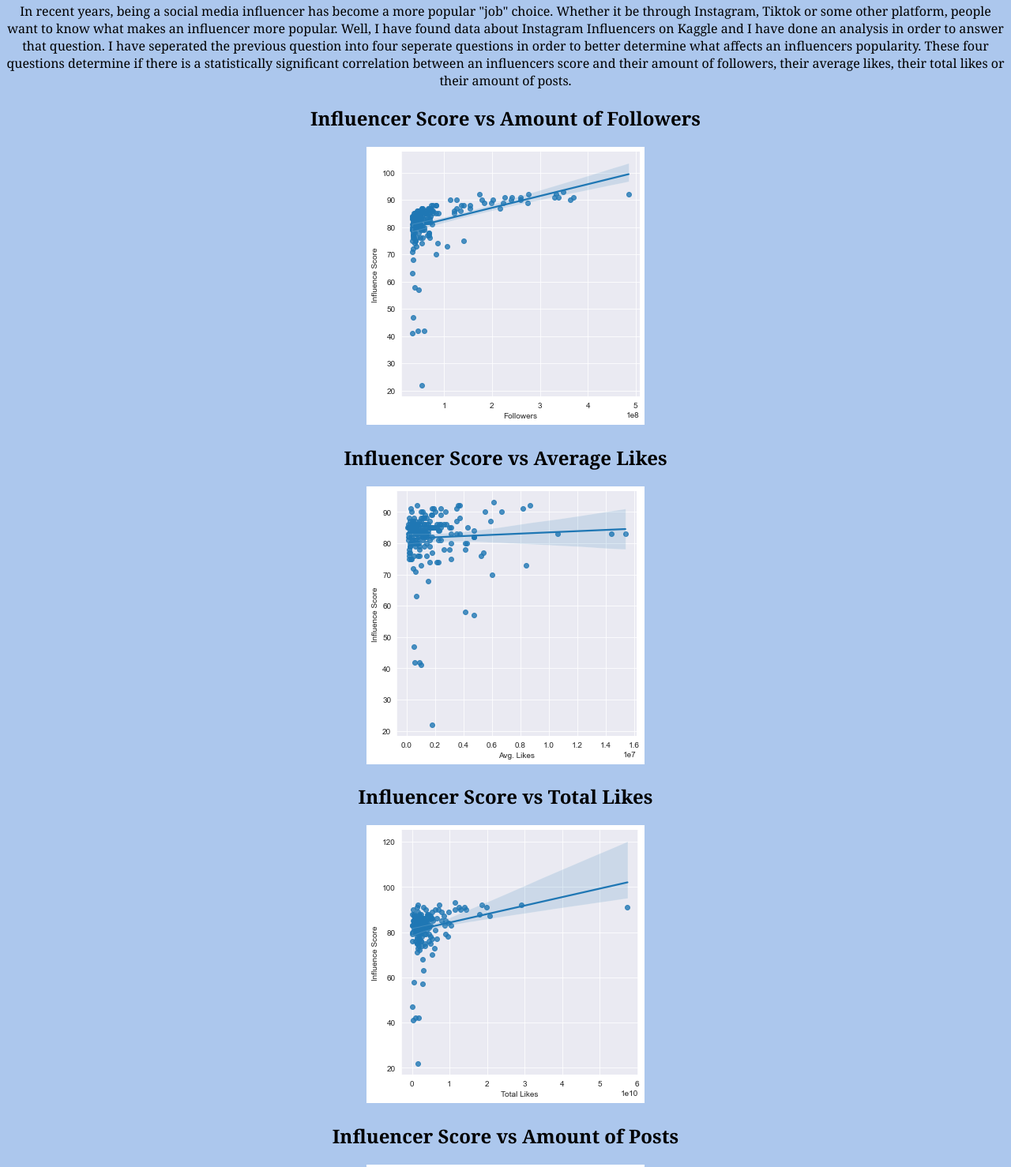
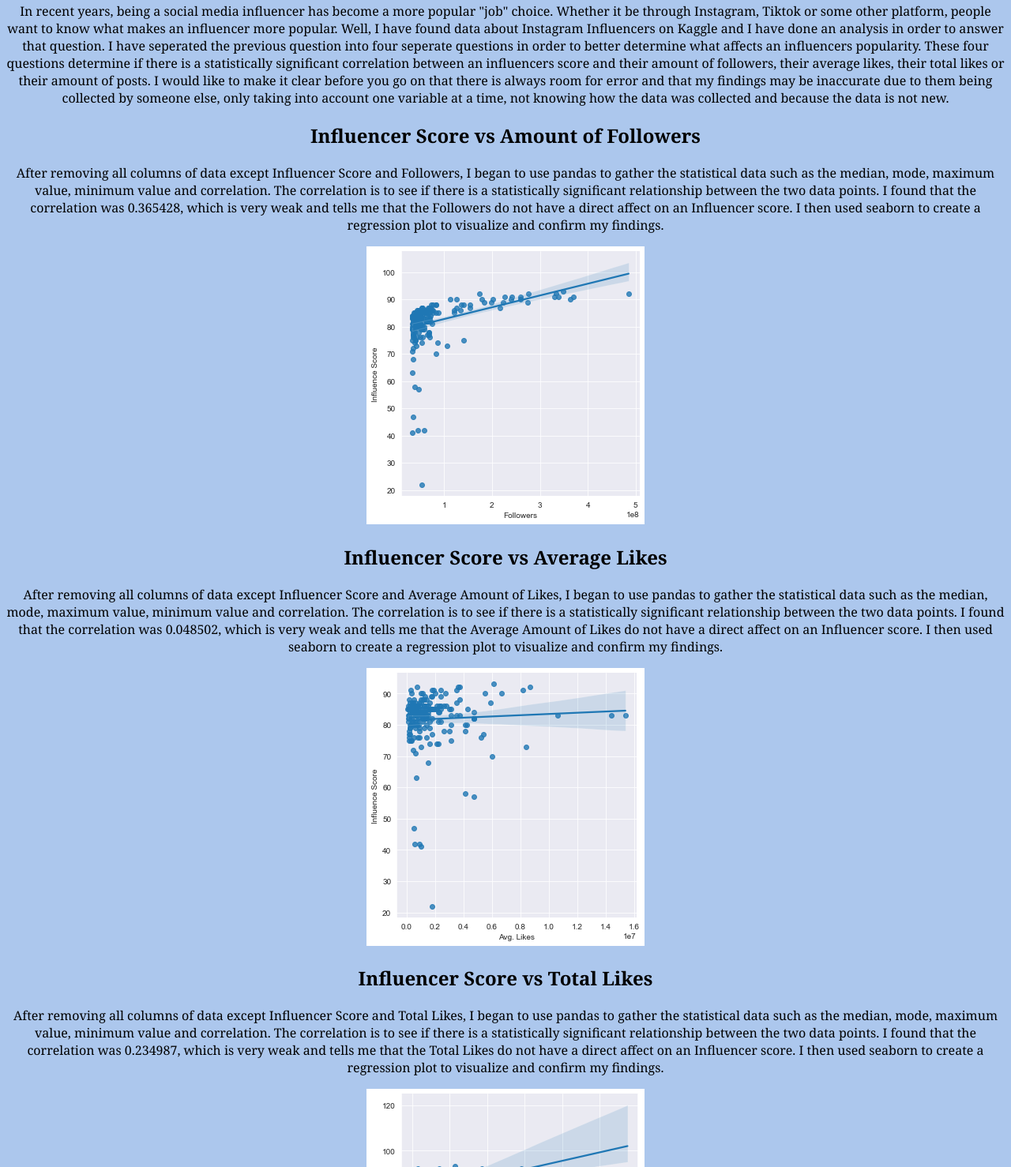
Before and after one commit to Andi-Orashan/Andi-Orashan.github.io, a plain HTML site: page index.html in a window 1280 px wide. Shown: the part 83-1561 px from the top of the page at 79% size. Drawn offline with Linux system fonts and the light colour scheme.

Commit message:
paragraphs

```diff
--- a/index.html
+++ b/index.html
@@ -15,23 +15,27 @@
 <h1>Instagram Influencer Data Analysis Reflection By Andi Orashan</h1>
 <p>In recent years, being a social media influencer has become a more popular "job" choice. Whether it be through Instagram, Tiktok or some other platform, people want to know what makes an influencer more popular.
 Well, I have found data about Instagram Influencers on Kaggle and I have done an analysis in order to answer that question. I have seperated the previous question into four seperate questions in order to better determine what affects an influencers popularity.
-These four questions determine if there is a statistically significant correlation between an influencers score and their amount of followers, their average likes, their total likes or their amount of posts.
+These four questions determine if there is a statistically significant correlation between an influencers score and their amount of followers, their average likes, their total likes or their amount of posts. I would like to make it clear before you go on that there is always room for error and that my findings may be inaccurate due to them being collected by someone else, only taking into account one variable at a time, not knowing how the data was collected and because the data is not new.
 </p>
 
 <h2>Influencer Score vs Amount of Followers</h2>
-<p> </p>
+<p>After removing all columns of data except Influencer Score and Followers, I began to use pandas to gather the statistical data such as the median, mode, maximum value, minimum value and correlation. The correlation is to see if there is a statistically significant relationship between the two data points.
+I found that the correlation was 0.365428, which is very weak and tells me that the Followers do not have a direct affect on an Influencer score. I then used seaborn to create a regression plot to visualize and confirm my findings.</p>
 <img src="followerGraph.png" alt="followerGraph">
 
 <h2>Influencer Score vs Average Likes</h2>
-<p> </p>
+<p>After removing all columns of data except Influencer Score and Average Amount of Likes, I began to use pandas to gather the statistical data such as the median, mode, maximum value, minimum value and correlation. The correlation is to see if there is a statistically significant relationship between the two data points.
+    I found that the correlation was 0.048502, which is very weak and tells me that the Average Amount of Likes do not have a direct affect on an Influencer score. I then used seaborn to create a regression plot to visualize and confirm my findings.</p>
 <img src="avgLikeGraph.png" alt= "avgLikeGraph">
 
 <h2>Influencer Score vs Total Likes</h2>
-<p> </p>
+<p>After removing all columns of data except Influencer Score and Total Likes, I began to use pandas to gather the statistical data such as the median, mode, maximum value, minimum value and correlation. The correlation is to see if there is a statistically significant relationship between the two data points.
+    I found that the correlation was 0.234987, which is very weak and tells me that the Total Likes do not have a direct affect on an Influencer score. I then used seaborn to create a regression plot to visualize and confirm my findings.</p>
 <img src="TotalLikeGraph.png" alt="TotalLikeGraph">
 
 <h2>Influencer Score vs Amount of Posts</h2>
-<p> </p>
+<p>After removing all columns of data except Influencer Score and Amount of Posts, I began to use pandas to gather the statistical data such as the median, mode, maximum value, minimum value and correlation. The correlation is to see if there is a statistically significant relationship between the two data points.
+    I found that the correlation was 0.168287 which is very weak and tells me that the Amount of Posts do not have a direct affect on an Influencer score. I then used seaborn to create a regression plot to visualize and confirm my findings.</p>
 <img src="PostGraph.png" alt="PostGraph">
 
 <h2>Sources & Links</h2>
```
